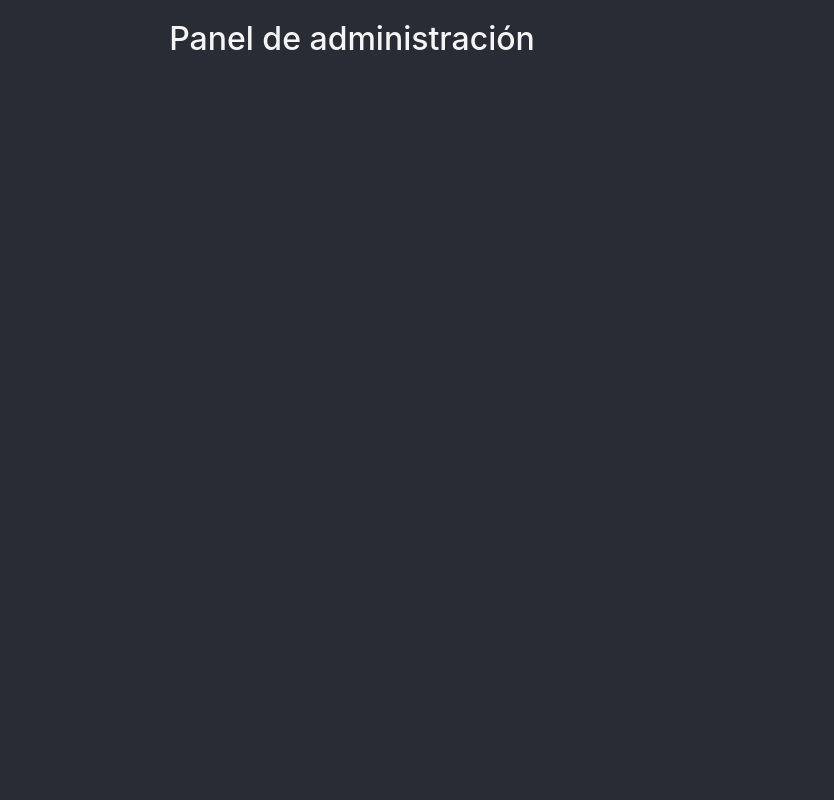
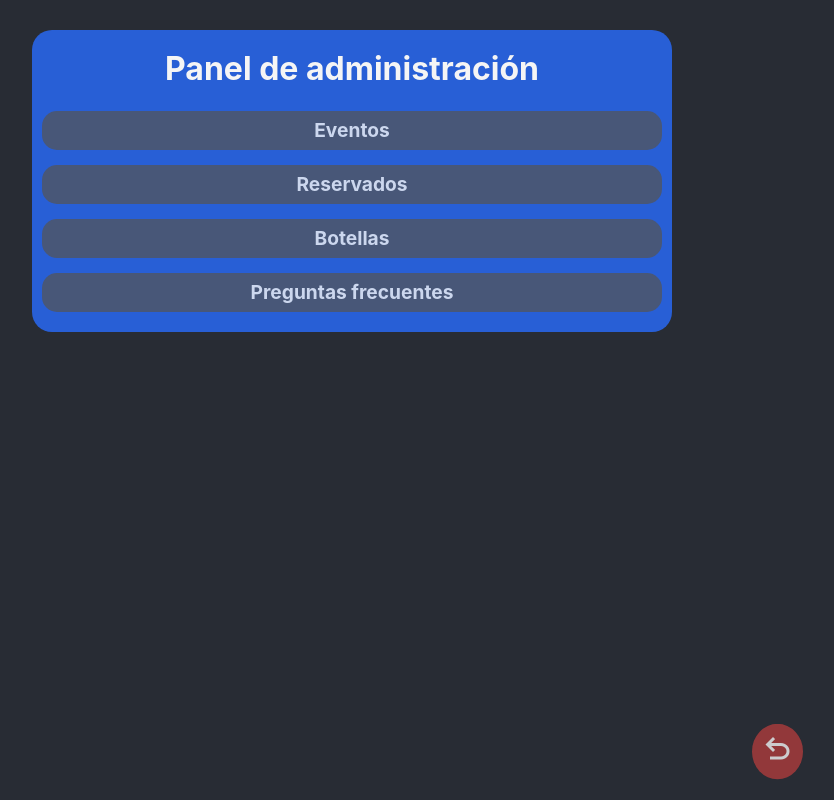
Before and after one commit to TirrelSquirrel/reservado-discoteca, a React (Create React App) app: page /main/admin in a window 1280 px wide. Shown: the whole page, without its empty margins (288-1122 px from the left). Built offline with nearby package versions, Linux system fonts and the light colour scheme.

Commit message:
WIP panel de admin

```diff
--- a/src/App.js
+++ b/src/App.js
@@ -11,6 +11,7 @@ import BottlesList from "./Components/Pure/BottlesList";
 import FAQ from "./Components/Pure/FAQ";
 import ErrorComponent from "./Components/Pure/ErrorComponent";
 import AdminPanel from "./Components/Container/AdminPanel";
+import AdminMenu from "./Components/Pure/AdminMenu";
 
 
 
@@ -28,7 +29,9 @@ function App() {
           </Route>
           <Route path="bottles" element={<BottlesList />} />
           <Route path="faq" element={<FAQ />} />
-          <Route path="admin" element={<AdminPanel />} />
+          <Route path="admin" element={<AdminPanel />}>
+            <Route path="" element={<AdminMenu />} />
+          </Route>
         </Route>
         <Route path="*" element={<ErrorComponent />} />
       </Routes>
--- a/src/Components/Container/AdminPanel.js
+++ b/src/Components/Container/AdminPanel.js
@@ -1,10 +1,14 @@
 import React from 'react';
+import { Outlet } from 'react-router-dom';
+import BackButton from '../Pure/BackButton';
+import '../Styles/adminstyles.css'
 
 const AdminPanel = () => {
     return (
-        <div className='generic container'>
+        <div className='admin-generic-container'>
             <div className='main-container'>
-                <h2>Panel de administración</h2>
+                <Outlet />
+                <BackButton />
             </div>
         </div>
     );
--- /dev/null
+++ b/src/Components/Pure/AdminMenu.js
@@ -0,0 +1,15 @@
+import React from "react";
+
+const AdminMenu = () => {
+  return (
+    <>
+      <h2 className="bold">Panel de administración</h2>
+      <div className="admin-div-button">Eventos</div>
+      <div className="admin-div-button">Reservados</div>
+      <div className="admin-div-button">Botellas</div>
+      <div className="admin-div-button">Preguntas frecuentes</div>
+    </>
+  );
+};
+
+export default AdminMenu;
--- a/src/Components/Pure/MainMenu.js
+++ b/src/Components/Pure/MainMenu.js
@@ -1,30 +1,45 @@
-import React from 'react';
+import React from "react";
 import { useNavigate } from "react-router-dom";
 
-
 const MainMenu = () => {
-
-    const navigate = useNavigate()
+  const navigate = useNavigate();
 
   const handleLogout = () => {
     navigate("/");
-    }
+  };
 
   return (
     <div className="generic-container">
       <div className="main-container">
         <h2>Bienvenidx "Nombre"</h2>
 
-            <div className="main-div-button" onClick={() => navigate('events')}>Eventos</div>
-            <div className="main-div-button" onClick={() => navigate('book')}>Reservados</div>
-            <div className="main-div-button" onClick={() => navigate('bottles')}>Botellas</div>
-            <div className="main-div-button" onClick={() => navigate('faq')}>Preguntas frecuentes</div>
+        <div className="main-div-button" onClick={() => navigate("events")}>
+          Eventos
+        </div>
+        <div className="main-div-button" onClick={() => navigate("book")}>
+          Reservados
+        </div>
+        <div className="main-div-button" onClick={() => navigate("bottles")}>
+          Botellas
+        </div>
+        <div className="main-div-button" onClick={() => navigate("faq")}>
+          Preguntas frecuentes
+        </div>
+        {
+          //!
+        }
+        <div className="main-div-button" onClick={() => navigate('admin')}>
+          Administración
+        </div>
+        {
+          //!
+        }
         <div className="main-div-button logout" onClick={handleLogout}>
           Cerrar sesión
         </div>
       </div>
     </div>
   );
-}
+};
 
 export default MainMenu;
--- /dev/null
+++ b/src/Components/Styles/adminstyles.css
@@ -0,0 +1,22 @@
+.admin-generic-container {
+  background-color: #285fd6;
+
+  width: 50vw;
+  max-width: 650px;
+  min-width: 350px;
+  margin: auto;
+  margin-top: 30px;
+
+  border-radius: 20px;
+}
+
+.admin-div-button {
+  background-color: #505661;
+  width: 100%;
+  text-align: center;
+  padding: 5px;
+  border-radius: 15px;
+  font-weight: bold;
+
+  opacity: 0.8;
+}
```
Lines whose indentation alone changed are shown as unchanged.
